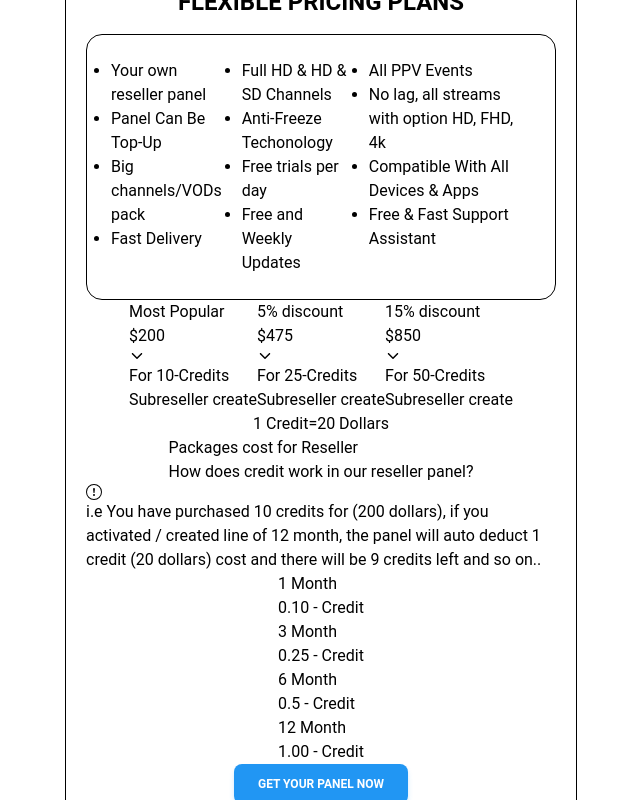
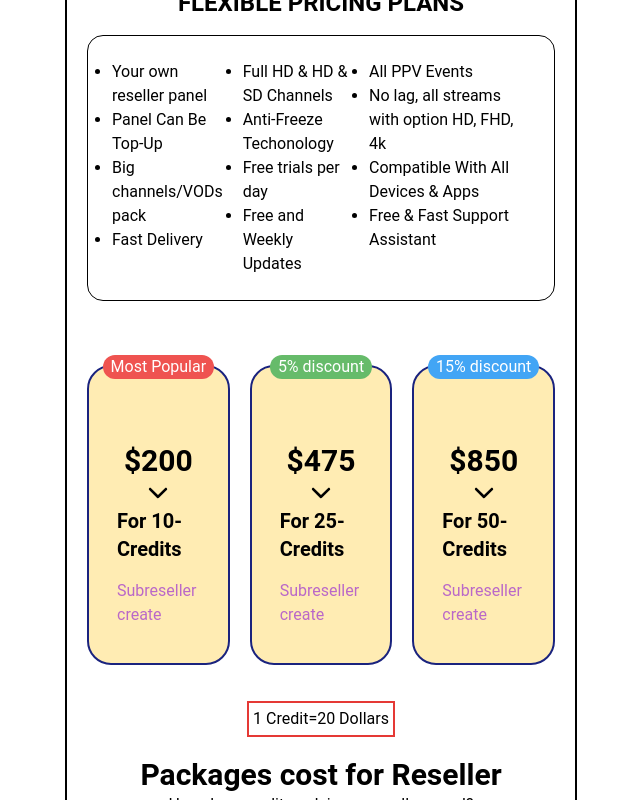
Before and after one commit to Laryd/iptv, a React (Vite) app: page /reseller in a window 1280 px wide. Shown: the part 1421-2221 px from the top of the page, without its empty margins (319-959 px from the left). Built offline with nearby package versions, Linux system fonts and the light colour scheme.

Commit message:
reseller update 2

```diff
--- a/src/components/reseller/ResellPricing.jsx
+++ b/src/components/reseller/ResellPricing.jsx
@@ -4,7 +4,7 @@ import {BsExclamationCircle} from 'react-icons/bs'
 
 const ResellPricing = () => {
   return (
-    <div className="flex flex-col items-center border border-black mx-96 p-5">
+    <div className="flex flex-col mb-4 items-center border border-black border-x-2 border-y-2 rounded-2xl mx-96 p-5">
       <div className="flex flex-col items-center gap-4">
         <h1 className="uppercase font-bold text-2xl">Pay-as-you-go pricing</h1>
         <p className="text-center px-10 font-semibold">
@@ -32,7 +32,9 @@ const ResellPricing = () => {
           However, the credit consumption is different when adding connections
           therefore you can check the whole list from the given below table.
         </p>
-        <h1 className="uppercase font-bold text-2xl pb-4">Flexible Pricing plans</h1>
+        <h1 className="uppercase font-bold text-2xl pb-4">
+          Flexible Pricing plans
+        </h1>
       </div>
       <div className="flex gap-5 border border-black rounded-2xl p-6">
         <ul className="list-disc">
@@ -54,58 +56,70 @@ const ResellPricing = () => {
           <li>Free & Fast Support Assistant</li>
         </ul>
       </div>
-      <div className="flex">
-        <div>
-          <h1>Most Popular</h1>
-          <p>$200</p>
-          <IoIosArrowDown />
-          <p>For 10-Credits</p>
-          <p>Subreseller create</p>
+      <div className="flex gap-5 pt-16 pb-9">
+        <div className="flex flex-col items-center gap-4 border-x-2 border-y-2 border-indigo-900 py-9 bg-amber-100 px-7 rounded-3xl relative">
+          <h1 className="bg-red-400 rounded-3xl px-2 text-white absolute top-[-12px]">
+            Most Popular
+          </h1>
+          <div className="flex flex-col items-center text-xl font-bold pt-10">
+            <p className="text-3xl">$200</p>
+            <IoIosArrowDown className="w-7 h-7" />
+            <p>For 10-Credits</p>
+          </div>
+          <p className="text-purple-300">Subreseller create</p>
         </div>
-        <div>
-          <h1>5% discount</h1>
-          <p>$475</p>
-          <IoIosArrowDown />
-          <p>For 25-Credits</p>
-          <p>Subreseller create</p>
+        <div className="flex flex-col items-center gap-4 border-x-2 border-y-2 border-indigo-900 py-9 bg-amber-100 px-7 rounded-3xl relative">
+          <h1 className="bg-green-400 rounded-3xl px-2 text-white absolute top-[-12px]">
+            5% discount
+          </h1>
+          <div className="flex flex-col items-center text-xl font-bold pt-10">
+            <p className="text-3xl">$475</p>
+            <IoIosArrowDown className="w-7 h-7" />
+            <p>For 25-Credits</p>
+          </div>
+          <p className="text-purple-300">Subreseller create</p>
         </div>
-        <div>
-          <h1>15% discount</h1>
-          <p>$850</p>
-          <IoIosArrowDown />
-          <p>For 50-Credits</p>
-          <p>Subreseller create</p>
+        <div className="flex flex-col items-center gap-4 border-x-2 border-y-2 border-indigo-900 py-9 bg-amber-100 px-7 rounded-3xl relative">
+          <h1 className="bg-blue-400 rounded-3xl px-2 text-white absolute top-[-12px]">
+            15% discount
+          </h1>
+          <div className="flex flex-col items-center text-xl font-bold pt-10">
+            <p className="text-3xl">$850</p>
+            <IoIosArrowDown className="w-7 h-7" />
+            <p>For 50-Credits</p>
+          </div>
+          <p className="text-purple-300">Subreseller create</p>
         </div>
       </div>
-      <div>
+      <div className="border border-x-2 border-y-2 border-red-600  p-1">
         <p>1 Credit=20 Dollars</p>
       </div>
-      <div>
-        <h1>Packages cost for Reseller</h1>
-        <p>How does credit work in our reseller panel?</p>
+      <div className="pt-5">
+        <h1 className="text-3xl font-bold">Packages cost for Reseller</h1>
+        <p className="text-center">How does credit work in our reseller panel?</p>
       </div>
-      <div>
-        <BsExclamationCircle />{" "}
+      <div className="flex gap-1 p-5">
+        <BsExclamationCircle className="h-5 w-5"/>
         <p>
           i.e You have purchased 10 credits for (200 dollars), if you activated
           / created line of 12 month, the panel will auto deduct 1 credit (20
           dollars) cost and there will be 9 credits left and so on..
         </p>
       </div>
-      <div>
-        <div>
+      <div className="flex gap-4 pb-5">
+        <div className="border border-blue-500 rounded-2xl p-5 flex flex-col gap-2">
           <h1>1 Month</h1>
           <p>0.10 - Credit</p>
         </div>
-        <div>
+        <div className="border border-blue-500 rounded-2xl p-5 flex flex-col gap-2">
           <h1>3 Month</h1>
           <p>0.25 - Credit</p>
         </div>
-        <div>
+        <div className="border border-blue-500 rounded-2xl p-5 flex flex-col gap-2">
           <h1>6 Month</h1>
           <p>0.5 - Credit</p>
         </div>
-        <div>
+        <div className="border border-blue-500 rounded-2xl p-5 flex flex-col gap-2">
           <h1>12 Month</h1>
           <p>1.00 - Credit</p>
         </div>
```
